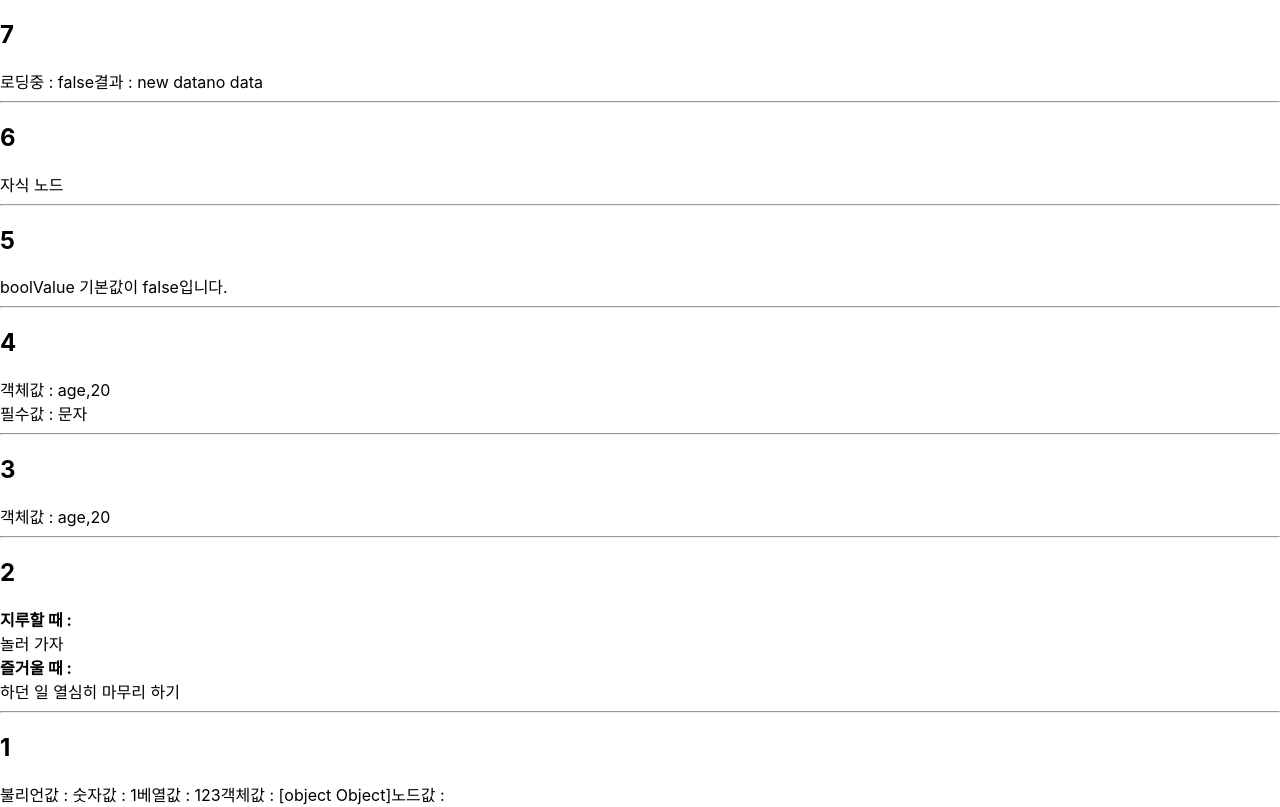
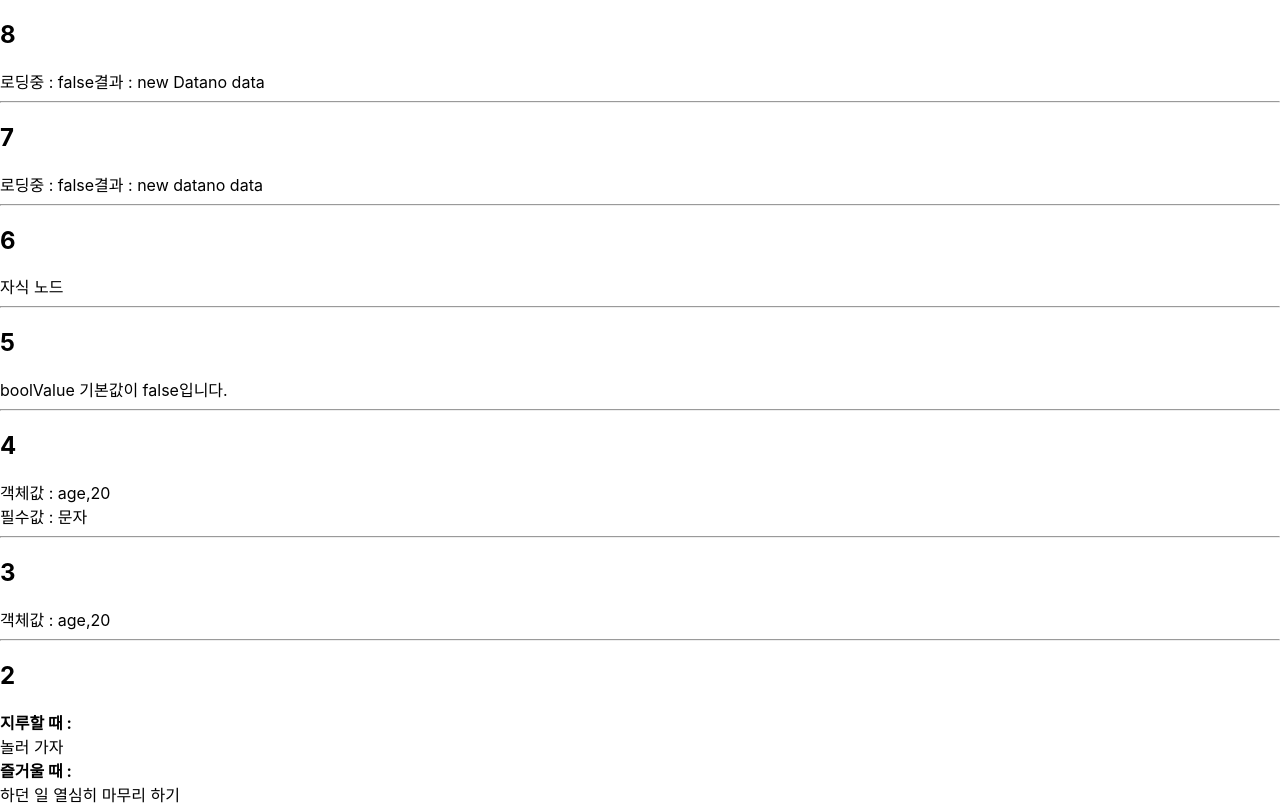
Before and after one commit to N0FreeLunch/react-test, a React (Create React App) app: page / in a window 1280 px wide. Shown: the top 807 px of the page. Built offline with nearby package versions, Linux system fonts and the light colour scheme.

Commit message:
Force update

```diff
--- a/src/App.js
+++ b/src/App.js
@@ -5,7 +5,8 @@ import Component03 from './component/03-objectMethodType/Index';
 import Component04 from './component/04-requireProp/Index';
 import Component05 from './component/05-defaultProp/Index';
 import Component06 from './component/06-transmitJsxToChildComponent/Index';
-import Component07 from './component/07-state/Index'
+import Component07 from './component/07-state/Index';
+import Component08 from './component/08-renderingWithoutState/Index';
 
 class App extends React.Component {
   render() {
@@ -17,6 +18,7 @@ class App extends React.Component {
     componentArray.push(<Component05/>);
     componentArray.push(<Component06/>);
     componentArray.push(<Component07/>);
+    componentArray.push(<Component08/>);
 
     return (
       <div>
--- /dev/null
+++ b/src/component/08-renderingWithoutState/ForceUpdateExample.jsx
@@ -0,0 +1,30 @@
+import React from 'react';
+
+class ForceUpdateExample extends React.Component {
+  constructor(props) {
+    super(props);
+    this.loading = true;
+    this.formData = 'no data';
+
+    this.handleData = this.handleData.bind(this);
+    setTimeout(this.handleData, 4000);
+  }
+
+  handleData() {
+    const data = 'new Data';
+    this.loading = false;
+    this.formData = data + this.formData;
+    this.forceUpdate();
+  }
+
+  render() {
+    return (
+      <div>
+        <span>로딩중 : {String(this.loading)}</span>
+        <span>결과 : {this.formData}</span>
+      </div>
+    )
+  }
+}
+
+export default ForceUpdateExample;
--- /dev/null
+++ b/src/component/08-renderingWithoutState/Index.jsx
@@ -0,0 +1,14 @@
+import React from 'react';
+import ForceUpdateExample from './ForceUpdateExample';
+
+class Index extends React.Component {
+  render() {
+    return (
+      <div>
+        <ForceUpdateExample />
+      </div>
+    )
+  }
+}
+
+export default Index;
```
